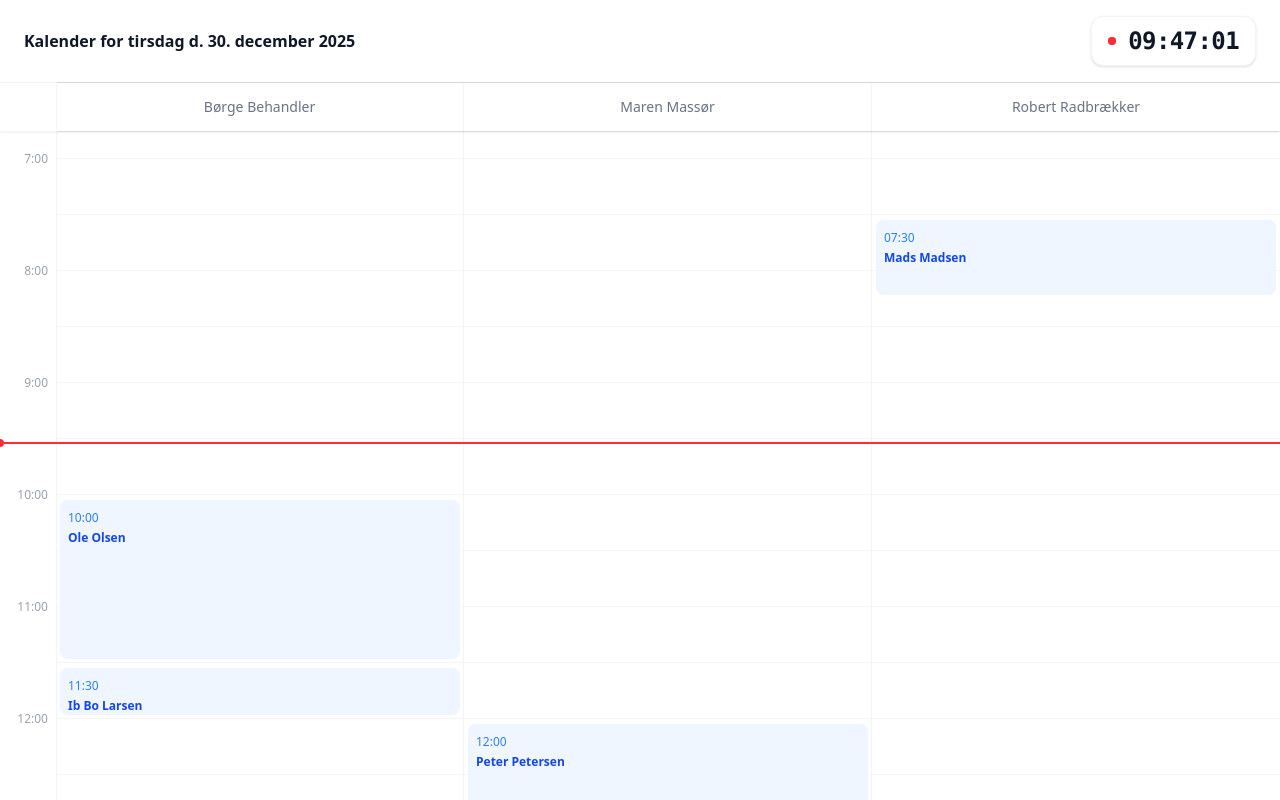
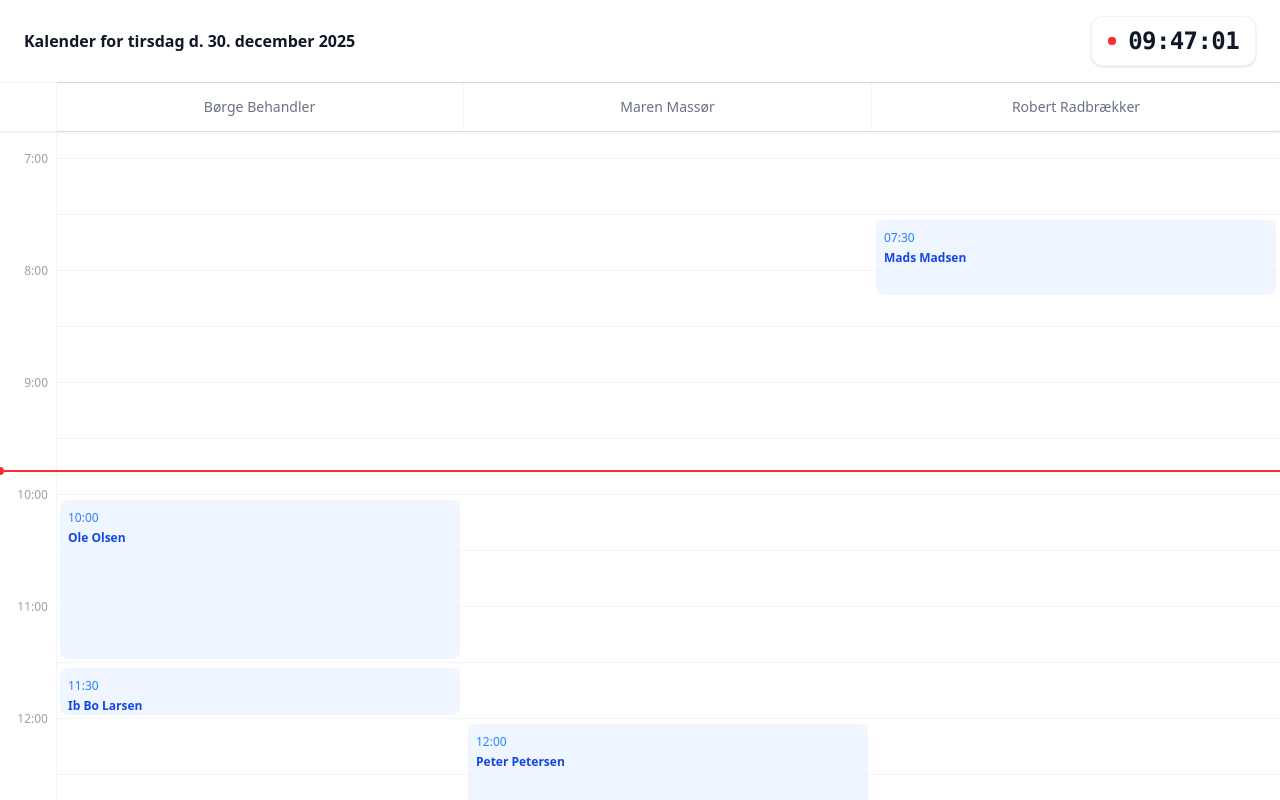
Before and after one commit to thetis-apps/appointments, a Vue app: page / in a window 1280 px wide. Shown: the top 800 px of the page. Built offline with nearby package versions, Linux system fonts and the light colour scheme.

Commit message:
Fix position of red line

```diff
--- a/src/components/AppointmentDailyOverview.vue
+++ b/src/components/AppointmentDailyOverview.vue
@@ -31,8 +31,7 @@
 
                         <div
                                 class="absolute left-0 right-0 z-10 flex items-center pointer-events-none"
-                                :style="{ top: (now - 70) * 3.5 / 6 + 'rem' }"
-                        >
+                                :style="{ top: (now - 67) * 3.5 / 6 + 'rem' }">
                             <div class="h-2 w-2 rounded-full bg-red-500 -ml-1"></div>
                             <div class="h-[2px] grow bg-red-500"></div>
                         </div>
@@ -93,7 +92,8 @@
                         </div>
 
                         <!-- Vertical lines -->
-                        <div class="col-start-1 col-end-2 row-start-1 hidden grid-rows-1 divide-x divide-gray-100 sm:grid sm:grid-cols-3 dark:divide-white/5">
+                        <div class="col-start-1 col-end-2 row-start-1 hidden grid-rows-1 divide-x divide-gray-100 sm:griddark:divide-white/5"
+                                :style="{ gridTemplateColumns: `repeat(${therapists.length}, minmax(0, 1fr))` }">
                             <div v-for="(_therapist, idx) in therapists"
                                     class="row-span-full"
                                     :style="{
@@ -104,7 +104,8 @@
 
                         <!-- Events -->
                         <ol class="col-start-1 col-end-2 row-start-1 grid grid-cols-1 sm:grid-cols-3"
-                                style="grid-template-rows: 1.75rem repeat(144, minmax(0, 1fr)) auto">
+                                style="grid-template-rows: 1.75rem repeat(144, minmax(0, 1fr)) auto"
+                                :style="{ gridTemplateColumns: `repeat(${therapists.length}, minmax(0, 1fr))` }">
                             <template v-for="(therapist, idx) in therapists">
                                 <li v-for="appointment in therapist.appointments" :key="appointment.datetime"
                                         class="relative mt-px flex dark:before:pointer-events-none dark:before:absolute dark:before:inset-1 dark:before:z-0 dark:before:rounded-lg dark:before:bg-gray-900"
```
